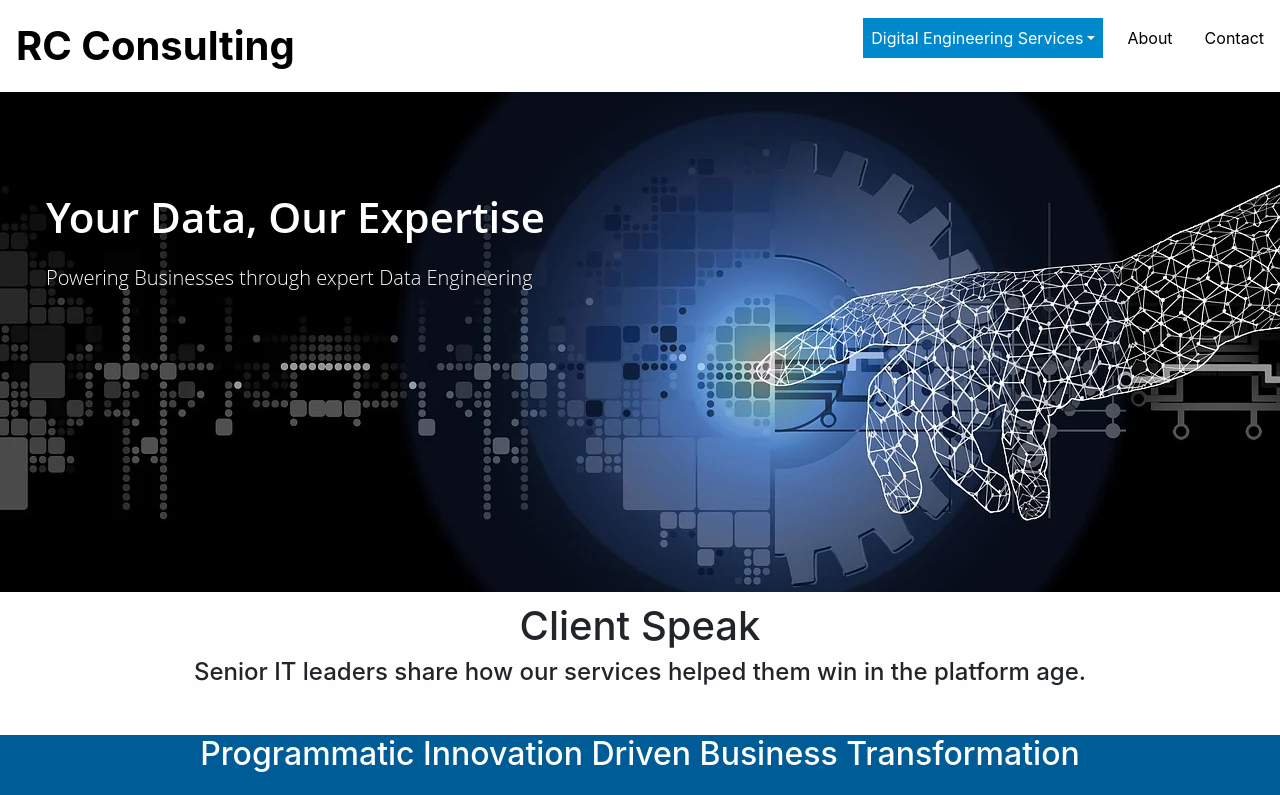
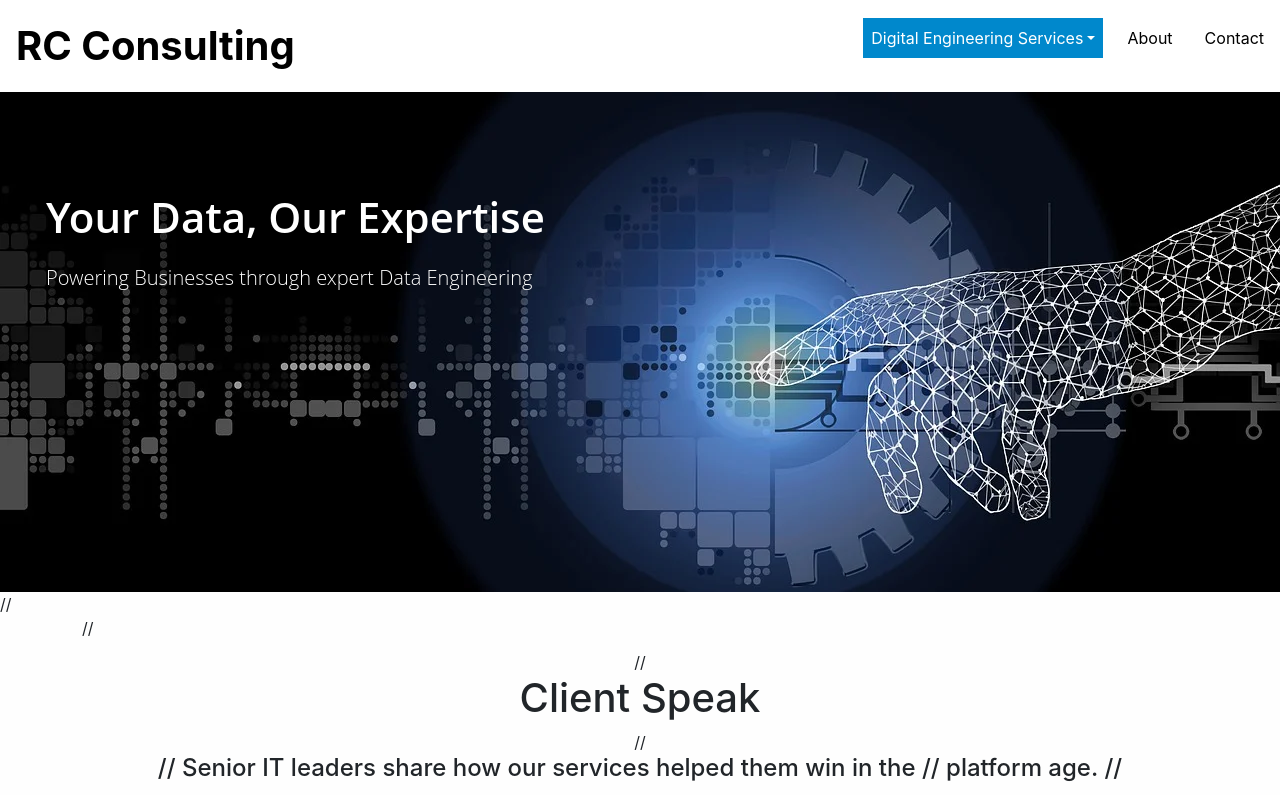
Before and after one commit to rassu18/dataeng, a React (Create React App) app: page / in a window 1280 px wide. Shown: the top 795 px of the page. Built offline with nearby package versions, Linux system fonts and the light colour scheme.

Commit message:
Update home.js

```diff
--- a/src/pages/home.js
+++ b/src/pages/home.js
@@ -14,15 +14,15 @@ function Home() {
           </div>
         </div>
       </div>
-      <div className="container">
-        <div className="col-md-12 marginclient">
-          <h1>Client Speak</h1>
-          <h4>
-            Senior IT leaders share how our services helped them win in the
-            platform age.
-          </h4>
-        </div>
-      </div>
+      // <div className="container">
+      //   <div className="col-md-12 marginclient">
+      //     <h1>Client Speak</h1>
+      //     <h4>
+      //       Senior IT leaders share how our services helped them win in the
+      //       platform age.
+      //     </h4>
+      //   </div>
+      // </div>
 
       <div className="container-fluid dataInsidebgcolor mt-5">
         <div className="col-md-12 marginclient">
```
